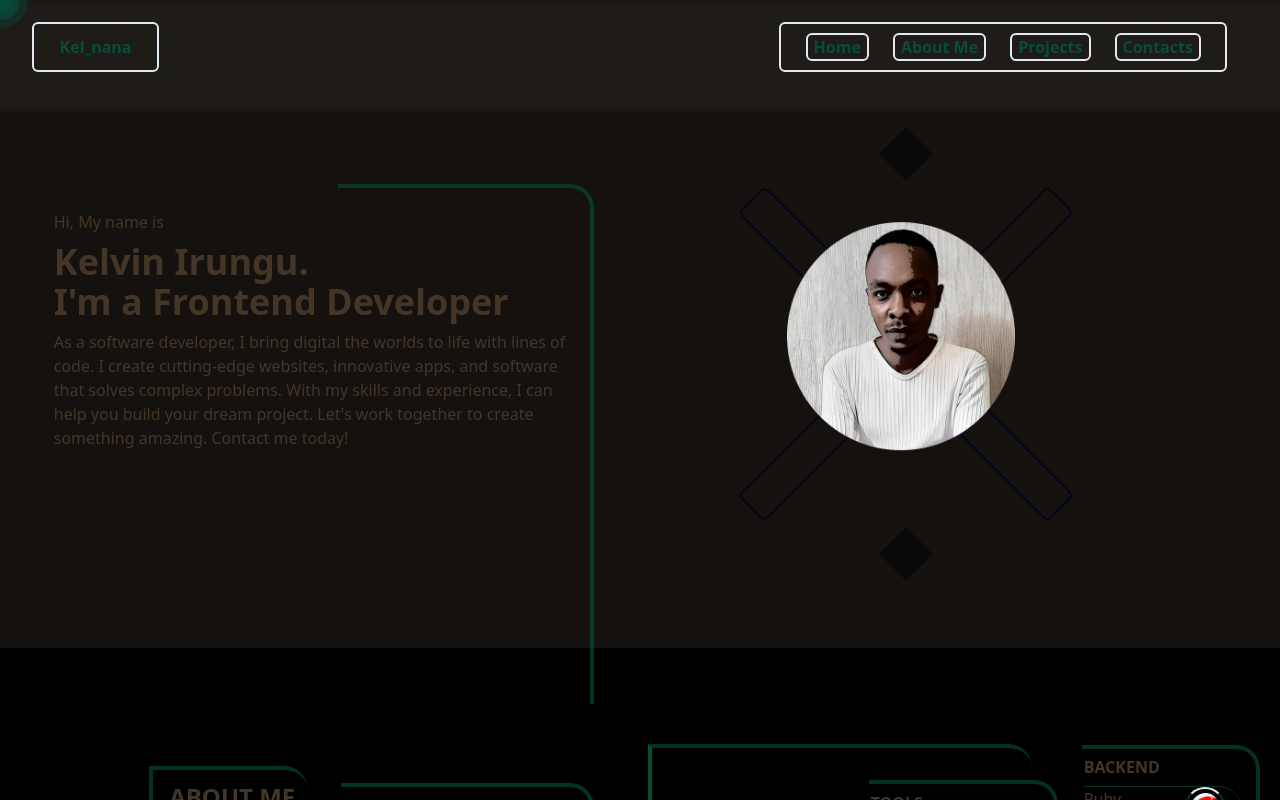
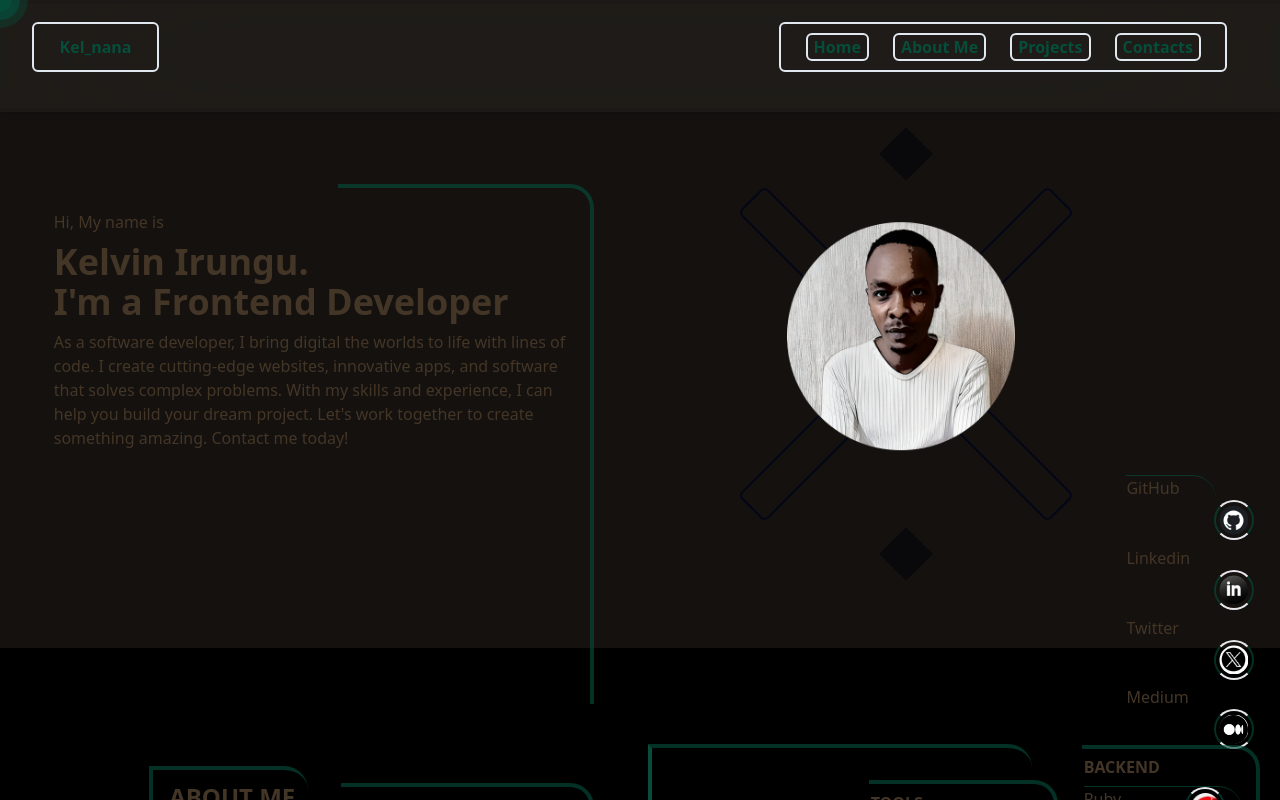
Before and after one commit to Kel-nana/kel_nana_portfolio, a React (Create React App) app: page / in a window 1280 px wide. Shown: the top 800 px of the page. Built offline with nearby package versions, Linux system fonts and the light colour scheme; a web font is replaced by a local one.

Commit message:
Display social media icons

```diff
--- a/src/components/layout/Layout.jsx
+++ b/src/components/layout/Layout.jsx
@@ -1,10 +1,12 @@
 import Outlet from './Outlet';
 import Navbar from '../navigation/Navbar';
+import SocialMedia from '../socialMediaLinks/SocialMediaLinks';
 
 function Layout() {
   return (
     <>
       <Navbar />
+      <SocialMedia />
       <Outlet />
     </>
   );
```
